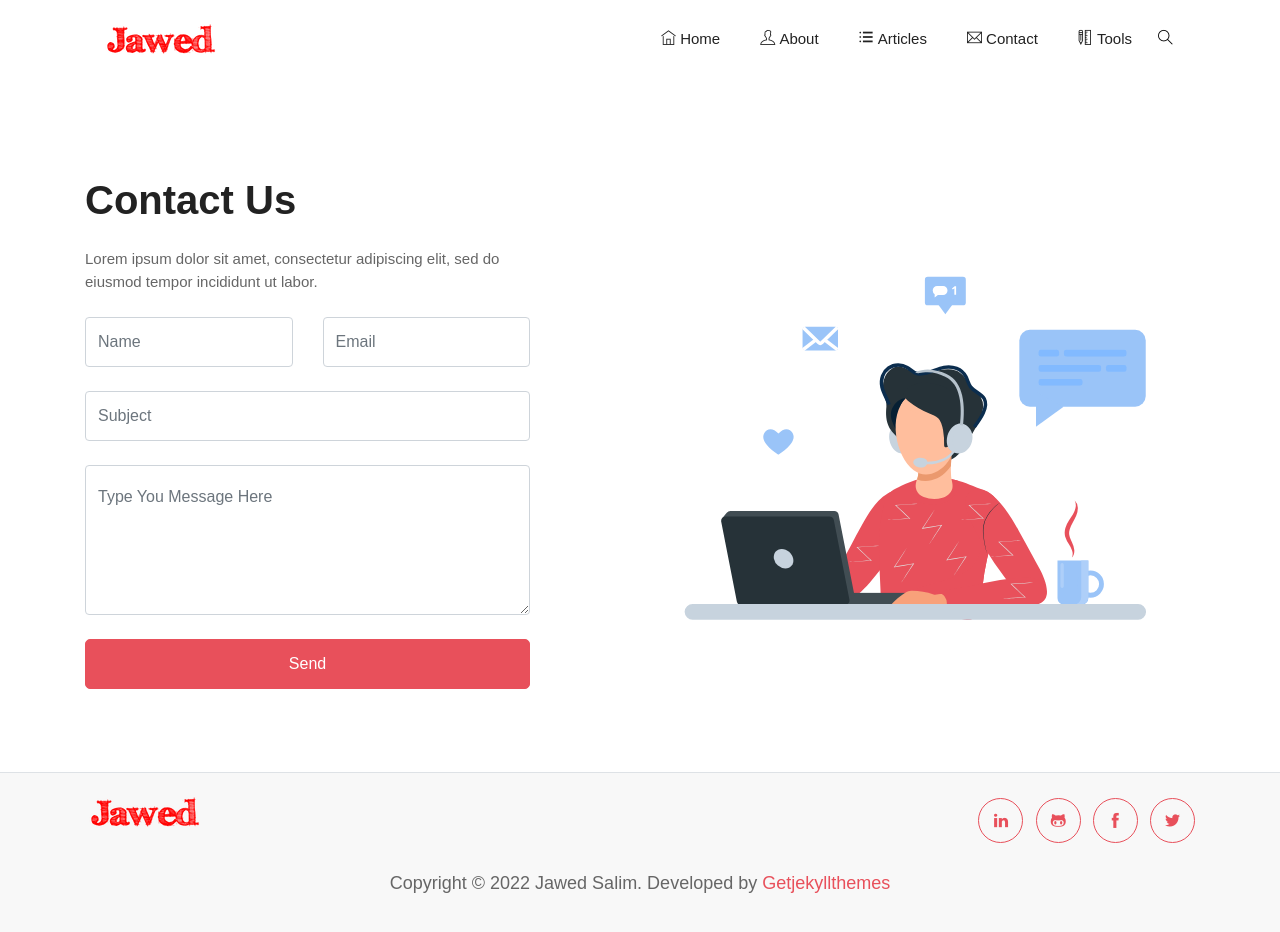
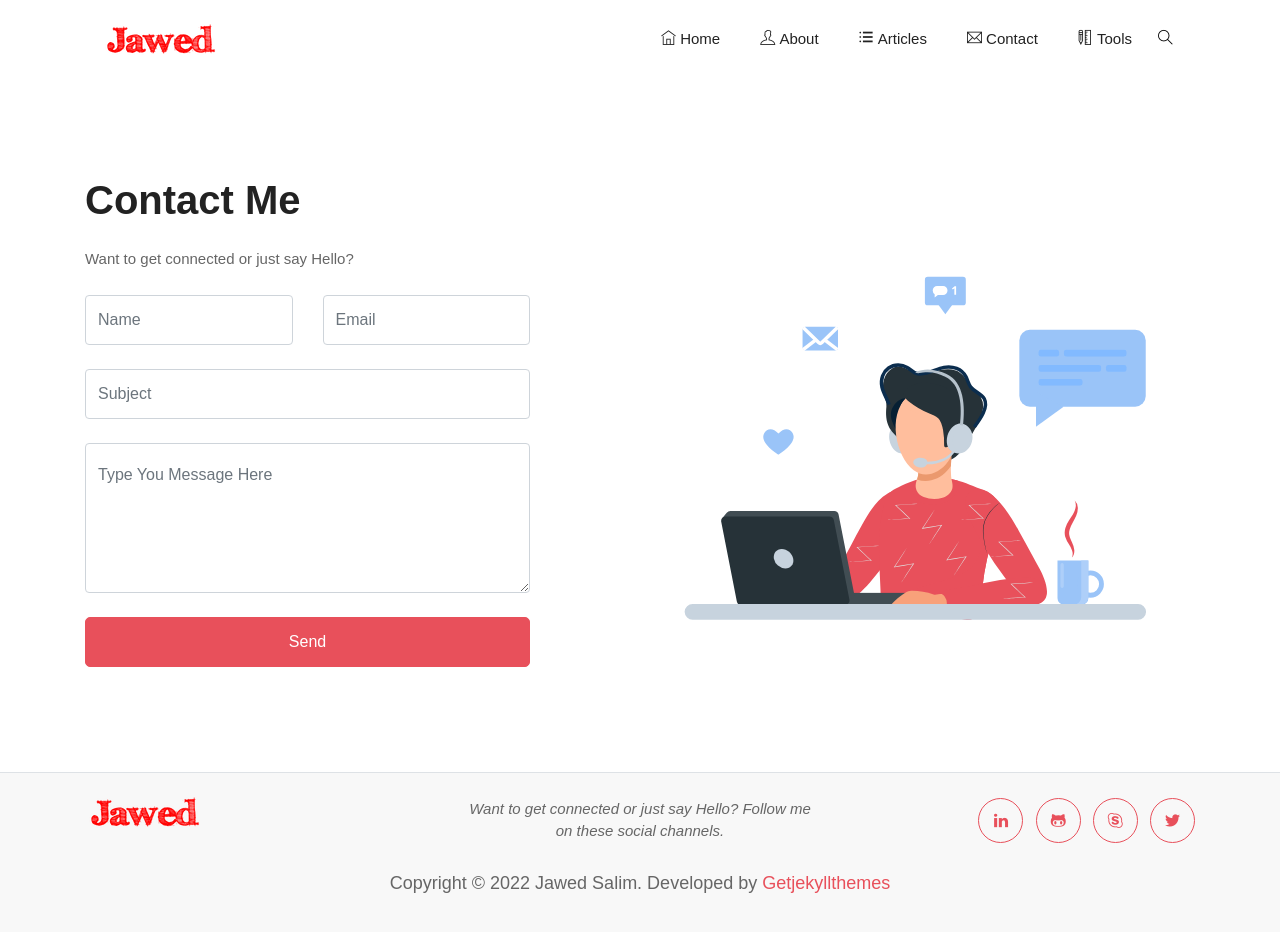
Before and after one commit to heyjawed/heyjawed.github.io, a Jekyll site: the page built from _pages/contact.md, in a window 1280 px wide and 938 px high. Shown: the top 932 px of the window. Built offline with Jekyll 4.4.1, drawn with Linux system fonts in a browser that asks for light colours; some web fonts are replaced.

Commit message:
Update Home page

```diff
--- a/_includes/footer.html
+++ b/_includes/footer.html
@@ -7,9 +7,7 @@
       </div>
       <div class="col-lg-4 text-center mb-4 mb-lg-0">
         <ul class="list-inline mb-0">
-          {% for footer in site.data.parameters.menu.footer %}
-          <li class="list-inline-item"><a class="text-dark d-block p-2" href="{{ footer.url | relative_url }}">{{ footer.name }}</a></li>
-          {% endfor %}
+          <i>Want to get connected or just say Hello? Follow me on these social channels. </i>
         </ul>
       </div>
       <div class="col-lg-4 text-lg-right text-center mb-4 mb-lg-0">
--- a/_pages/contact.md
+++ b/_pages/contact.md
@@ -1,8 +1,8 @@
 ---
 layout: contact
-title: "Contact Us"
-description : "this is meta description"
+title: "Contact Me"
+description : "DevOps Engineer | Kubernetes | Terraform | AWS | Ansible | Docker | Python"
 image: "/assets/images/contact.svg"
 ---
 
-Lorem ipsum dolor sit amet, consectetur adipiscing elit, sed do eiusmod tempor incididunt ut labor.
+Want to get connected or just say Hello?
```
Also changed, not shown: _data/parameters.yml (+5 -5 lines), _pages/about.html (added, +42 -0 lines), _pages/articles.html (added, +21 -0 lines), index.html (+0 -43 lines).
